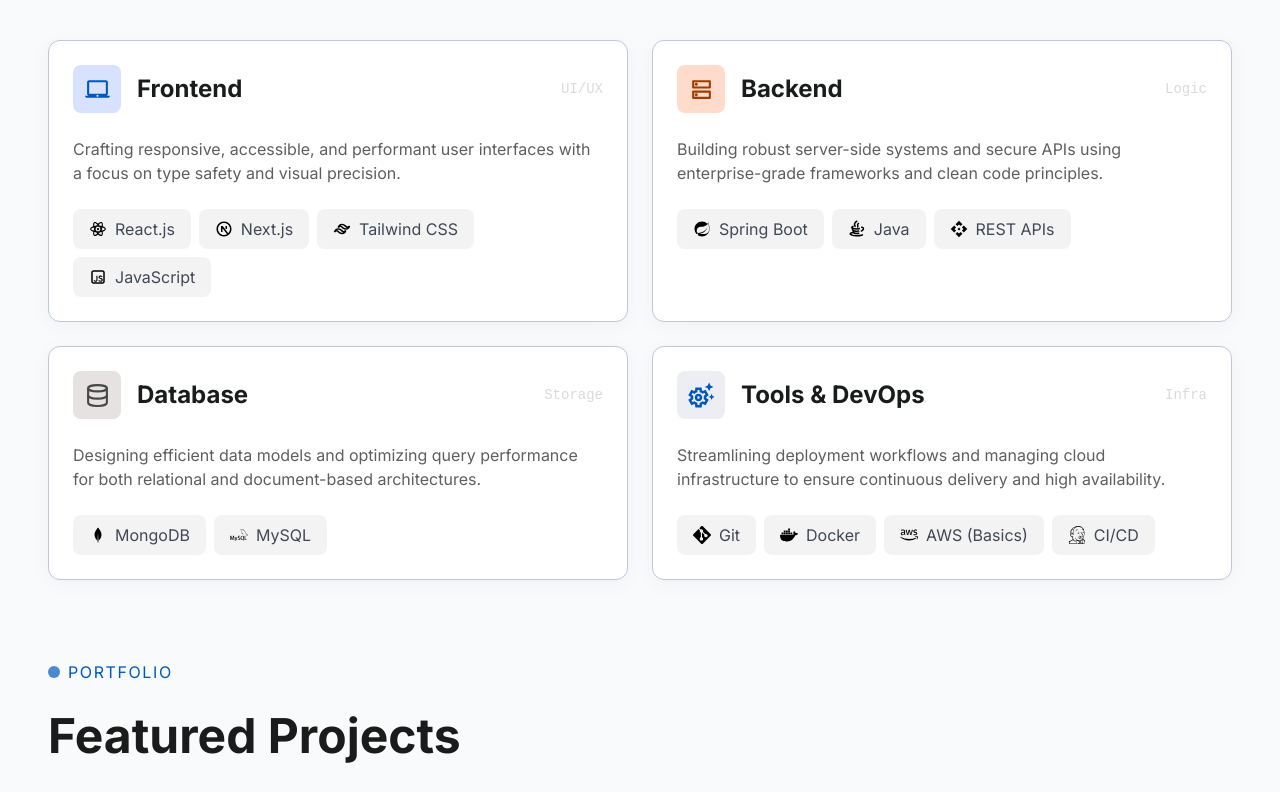
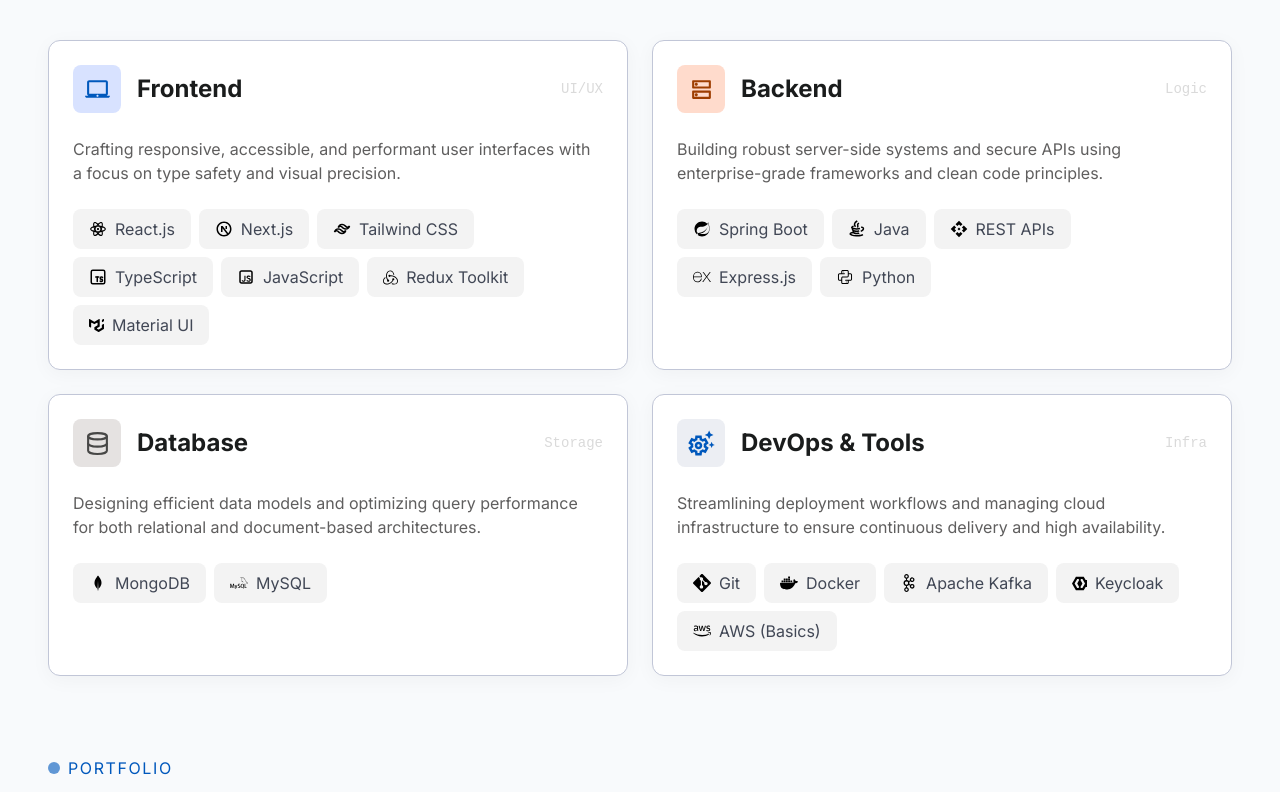
Before and after one commit to saadrashid304/saad-portfolio, a Next.js app: page / in a window 1280 px wide. Shown: the part 2000-2792 px from the top of the page. Built offline with nearby package versions, Linux system fonts and the light colour scheme.

Commit message:
Added my own personal skills in Skills section

```diff
--- a/src/components/Skills.tsx
+++ b/src/components/Skills.tsx
@@ -13,9 +13,19 @@
   RiJavaLine,
 } from "react-icons/ri";
 import { BiLogoSpringBoot, BiLogoMongodb } from "react-icons/bi";
-import { SiMysql, SiDocker } from "react-icons/si";
+import {
+  SiMysql,
+  SiDocker,
+  SiRedux,
+  SiMui,
+  SiExpress,
+  SiApachekafka,
+  SiKeycloak,
+} from "react-icons/si";
 import { ImGit } from "react-icons/im";
-import { FaAws, FaJenkins } from "react-icons/fa6";
+import { FaAws } from "react-icons/fa6";
+import { TbBrandTypescript } from "react-icons/tb";
+import { AiOutlinePython } from "react-icons/ai";
 
 const skills = [
   {
@@ -48,8 +58,23 @@
       },
       {
         id: 4,
+        icon: <TbBrandTypescript size={18} />,
+        name: "TypeScript",
+      },
+      {
+        id: 5,
         icon: <RiJavascriptLine size={18} />,
         name: "JavaScript",
+      },
+      {
+        id: 6,
+        icon: <SiRedux size={15} />,
+        name: "Redux Toolkit",
+      },
+      {
+        id: 7,
+        icon: <SiMui size={15} />,
+        name: "Material UI",
       },
     ],
   },
@@ -80,6 +105,16 @@
         id: 3,
         icon: <MdOutlineApi size={18} />,
         name: "REST APIs",
+      },
+      {
+        id: 4,
+        icon: <SiExpress size={18} />,
+        name: "Express.js",
+      },
+      {
+        id: 3,
+        icon: <AiOutlinePython size={18} />,
+        name: "Python",
       },
     ],
   },
@@ -115,7 +150,7 @@
         <MdOutlineSettingsSuggest size={30} />
       </div>
     ),
-    title: "Tools & DevOps",
+    title: "DevOps & Tools",
     category: "Infra",
     description:
       "Streamlining deployment workflows and managing cloud infrastructure to ensure continuous delivery and high availability.",
@@ -133,13 +168,18 @@
       },
       {
         id: 3,
-        icon: <FaAws size={18} />,
-        name: "AWS (Basics)",
+        icon: <SiApachekafka size={18} />,
+        name: "Apache Kafka",
       },
       {
         id: 4,
-        icon: <FaJenkins size={18} />,
-        name: "CI/CD",
+        icon: <SiKeycloak size={15} />,
+        name: "Keycloak",
+      },
+      {
+        id: 5,
+        icon: <FaAws size={18} />,
+        name: "AWS (Basics)",
       },
     ],
   },
```
